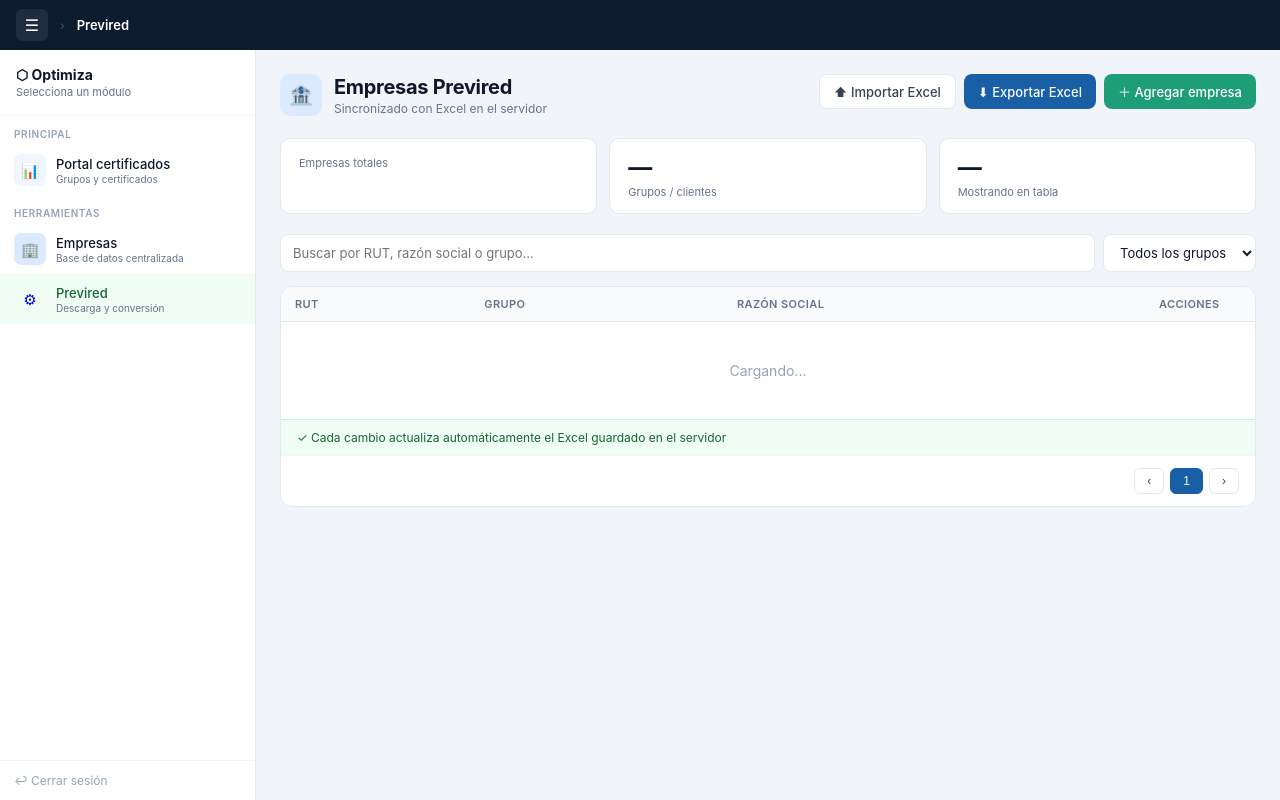
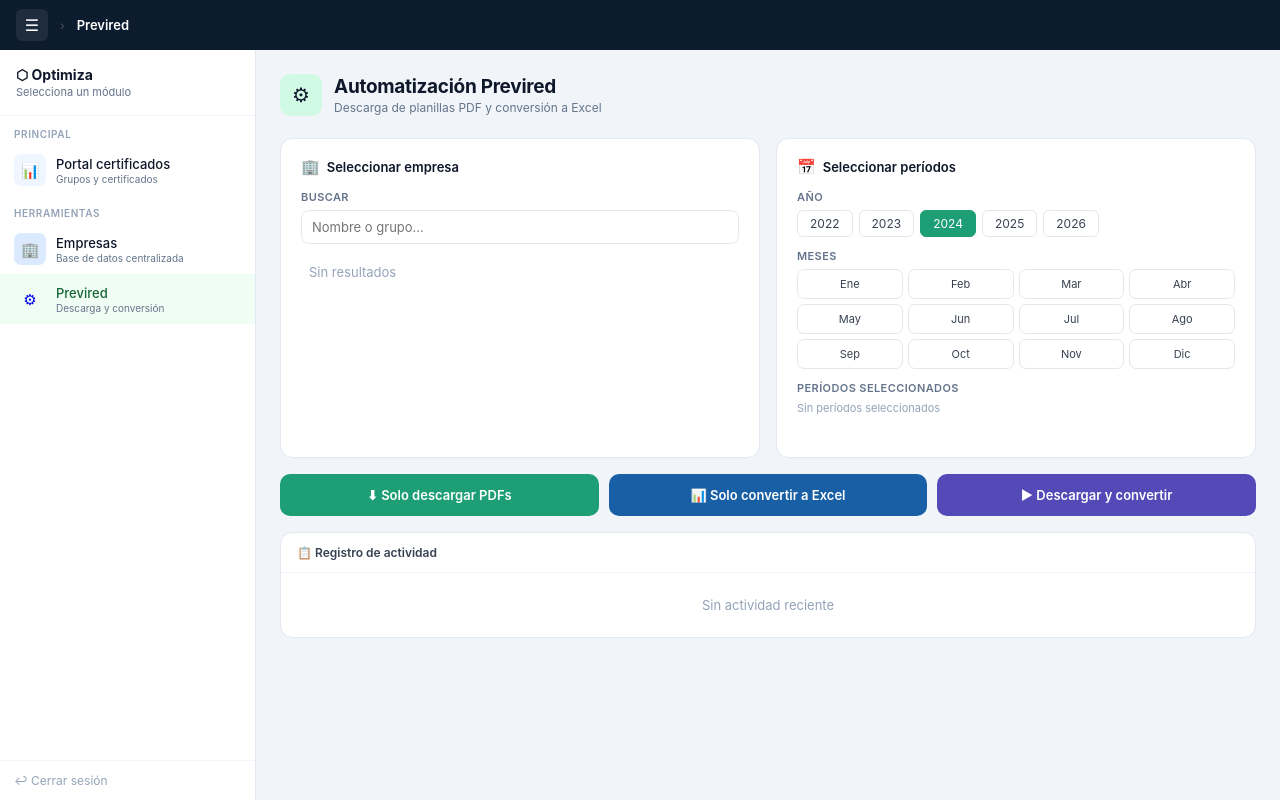
Before and after one commit to EpavezOptimiza/certificados-cotizaciones, a Flask app: template templates/previred.html in a window 1280 px wide. Run offline with Flask 3, Linux system fonts and the light colour scheme; the template is opened without the code that fills it, so the values that code supplies are empty.

Commit message:
feat: reemplazar previred.html con interfaz de automatización (selector empresa, períodos, acciones)

```diff
--- a/templates/previred.html
+++ b/templates/previred.html
@@ -3,7 +3,7 @@
 <head>
 <meta charset="UTF-8">
 <meta name="viewport" content="width=device-width,initial-scale=1">
-<title>Previred — Empresas</title>
+<title>Previred</title>
 <style>
 *{box-sizing:border-box;margin:0;padding:0}
 body{font-family:-apple-system,BlinkMacSystemFont,'Segoe UI',sans-serif;background:#f1f5f9;color:#0f172a;min-height:100vh;display:flex;flex-direction:column}
@@ -28,58 +28,59 @@ body{font-family:-apple-system,BlinkMacSystemFont,'Segoe UI',sans-serif;backgrou
 .nav-item.active .nav-title{color:#166534}
 .nav-item-sub{font-size:10px;color:#64748b;margin-top:1px}
 .panel-footer{margin-top:auto;padding:12px 14px;border-top:1px solid #f1f5f9}
-.logout-link{font-size:12px;color:#94a3b8;cursor:pointer;text-decoration:none;display:flex;align-items:center;gap:5px}
+.logout-link{font-size:12px;color:#94a3b8;text-decoration:none;display:flex;align-items:center;gap:5px}
 .logout-link:hover{color:#dc2626}
 .main-content{flex:1;overflow-y:auto;padding:24px}
-.page{max-width:1100px;margin:0 auto}
-.header{display:flex;align-items:flex-start;justify-content:space-between;margin-bottom:22px;gap:12px}
-.header-left{display:flex;align-items:center;gap:12px}
-.header-icon{width:42px;height:42px;background:#dbeafe;border-radius:10px;display:flex;align-items:center;justify-content:center;font-size:20px;flex-shrink:0}
-.page-title{font-size:20px;font-weight:700;color:#0f172a;letter-spacing:-.3px}
+/* ── CONTENIDO ── */
+.page-header{display:flex;align-items:center;gap:12px;margin-bottom:22px}
+.page-icon{width:42px;height:42px;background:#d1fae5;border-radius:10px;display:flex;align-items:center;justify-content:center;font-size:20px}
+.page-title{font-size:19px;font-weight:700;color:#0f172a;letter-spacing:-.3px}
 .page-sub{font-size:12px;color:#64748b;margin-top:2px}
-.header-actions{display:flex;gap:8px;flex-shrink:0}
-.btn{padding:8px 14px;border-radius:8px;font-size:13px;font-weight:500;cursor:pointer;display:inline-flex;align-items:center;gap:6px;border:none;font-family:inherit;transition:opacity .15s}
-.btn:hover{opacity:.88}
-.btn-primary{background:#1D9E75;color:#fff}
-.btn-blue{background:#185FA5;color:#fff}
-.btn-outline{background:#fff;color:#374151;border:1px solid #e2e8f0}
-.stats{display:grid;grid-template-columns:repeat(3,1fr);gap:12px;margin-bottom:20px}
-.stat{background:#fff;border:1px solid #e2e8f0;border-radius:10px;padding:14px 18px}
-.stat-val{font-size:24px;font-weight:700;color:#0f172a}
-.stat-lbl{font-size:11px;color:#64748b;margin-top:3px}
-.toolbar{display:flex;gap:8px;margin-bottom:14px;flex-wrap:wrap}
-.toolbar input{flex:1;min-width:200px;padding:9px 12px;border:1px solid #e2e8f0;border-radius:8px;font-size:13px;color:#0f172a;background:#fff;outline:none;font-family:inherit}
-.toolbar input:focus{border-color:#185FA5;box-shadow:0 0 0 3px rgba(24,95,165,.1)}
-.toolbar select{padding:9px 12px;border:1px solid #e2e8f0;border-radius:8px;font-size:13px;color:#0f172a;background:#fff;outline:none;font-family:inherit;cursor:pointer}
-.card{background:#fff;border:1px solid #e2e8f0;border-radius:12px;overflow:hidden}
-table{width:100%;border-collapse:collapse;font-size:13px}
-thead tr{background:#f8fafc}
-th{padding:10px 14px;text-align:left;font-weight:600;color:#64748b;font-size:11px;text-transform:uppercase;letter-spacing:.4px;border-bottom:1px solid #e2e8f0}
-td{padding:10px 14px;border-bottom:1px solid #f1f5f9;color:#0f172a;vertical-align:middle}
-tr:last-child td{border-bottom:none}
-tr:hover td{background:#fafbfc}
-.rut-cell{font-family:ui-monospace,monospace;font-size:12px;color:#374151}
-.grupo-badge{display:inline-block;padding:2px 9px;border-radius:20px;font-size:11px;font-weight:500;background:#dbeafe;color:#1e40af}
-.btn-sm{padding:4px 10px;border:1px solid #e2e8f0;border-radius:6px;font-size:11px;cursor:pointer;background:#fff;color:#374151;font-family:inherit;transition:background .1s}
-.btn-sm:hover{background:#f1f5f9}
-.btn-sm-red{border-color:#fecaca;color:#dc2626}
-.btn-sm-red:hover{background:#fef2f2}
-.pager{display:flex;align-items:center;justify-content:space-between;padding:12px 16px;border-top:1px solid #f1f5f9;font-size:12px;color:#64748b}
-.pager-btns{display:flex;gap:6px}
-.pager-btn{padding:5px 12px;border:1px solid #e2e8f0;border-radius:6px;font-size:12px;cursor:pointer;background:#fff;color:#374151}
-.pager-btn:hover{background:#f1f5f9}
-.pager-btn.active{background:#185FA5;color:#fff;border-color:#185FA5}
-.sync-bar{display:flex;align-items:center;gap:8px;padding:10px 16px;background:#f0fdf4;border-top:1px solid #bbf7d0;font-size:12px;color:#166534}
-.modal-bg{display:none;position:fixed;inset:0;background:rgba(0,0,0,.35);z-index:100;align-items:center;justify-content:center}
-.modal-bg.open{display:flex}
-.modal{background:#fff;border-radius:14px;padding:24px;width:460px;max-width:95vw}
-.modal-title{font-size:16px;font-weight:700;margin-bottom:18px;color:#0f172a}
-.field{margin-bottom:14px}
-.field label{display:block;font-size:12px;font-weight:600;color:#64748b;margin-bottom:6px;text-transform:uppercase;letter-spacing:.4px}
-.field input{width:100%;padding:9px 12px;border:1px solid #e2e8f0;border-radius:8px;font-size:14px;color:#0f172a;outline:none;font-family:inherit}
-.field input:focus{border-color:#185FA5;box-shadow:0 0 0 3px rgba(24,95,165,.1)}
-.modal-actions{display:flex;gap:8px;margin-top:18px}
-.empty{text-align:center;padding:40px;color:#94a3b8;font-size:14px}
+.grid2{display:grid;grid-template-columns:1fr 1fr;gap:16px;margin-bottom:16px}
+.card{background:#fff;border:1px solid #e2e8f0;border-radius:12px;padding:18px 20px}
+.card-title{font-size:13px;font-weight:600;color:#0f172a;margin-bottom:14px;display:flex;align-items:center;gap:7px}
+.card-title span{font-size:15px}
+.field{margin-bottom:12px}
+.field label{display:block;font-size:11px;font-weight:600;color:#64748b;text-transform:uppercase;letter-spacing:.4px;margin-bottom:6px}
+.field input,.field select{width:100%;padding:8px 10px;border:1px solid #e2e8f0;border-radius:8px;font-size:13px;color:#0f172a;background:#fff;font-family:inherit;outline:none}
+.field input:focus,.field select:focus{border-color:#1D9E75;box-shadow:0 0 0 3px rgba(29,158,117,.1)}
+.empresa-list{display:flex;flex-direction:column;gap:4px;max-height:220px;overflow-y:auto}
+.emp-row{display:flex;align-items:center;justify-content:space-between;padding:9px 12px;border:1px solid #e2e8f0;border-radius:8px;cursor:pointer;transition:all .12s}
+.emp-row:hover{background:#f8fafc}
+.emp-row.selected{border-color:#1D9E75;background:#f0fdf4}
+.emp-name{font-size:13px;font-weight:500;color:#0f172a}
+.emp-rut{font-size:11px;color:#64748b;font-family:monospace}
+.emp-row.selected .emp-name{color:#166534}
+.check{font-size:14px;color:#1D9E75;opacity:0}
+.emp-row.selected .check{opacity:1}
+.anio-row{display:flex;gap:6px;margin-bottom:10px;flex-wrap:wrap}
+.anio-btn{padding:5px 12px;border:1px solid #e2e8f0;border-radius:6px;font-size:12px;cursor:pointer;background:#fff;color:#374151;transition:all .12s}
+.anio-btn.sel{background:#1D9E75;color:#fff;border-color:#1D9E75}
+.meses-grid{display:grid;grid-template-columns:repeat(4,1fr);gap:5px;margin-bottom:10px}
+.mes-btn{padding:7px 4px;border:1px solid #e2e8f0;border-radius:7px;font-size:11px;text-align:center;cursor:pointer;background:#fff;color:#374151;transition:all .12s}
+.mes-btn:hover{background:#f8fafc}
+.mes-btn.sel{background:#1D9E75;color:#fff;border-color:#1D9E75;font-weight:500}
+.tags-wrap{display:flex;flex-wrap:wrap;gap:4px;min-height:26px}
+.tag{display:inline-flex;align-items:center;gap:4px;padding:3px 8px;background:#d1fae5;border-radius:20px;font-size:11px;color:#065f46;font-weight:500}
+.actions-row{display:grid;grid-template-columns:1fr 1fr 1fr;gap:10px;margin-bottom:16px}
+.btn-action{padding:13px;border-radius:10px;font-size:13px;font-weight:600;cursor:pointer;display:flex;align-items:center;justify-content:center;gap:8px;border:none;font-family:inherit;transition:opacity .15s}
+.btn-action:hover{opacity:.88}
+.btn-dl{background:#1D9E75;color:#fff}
+.btn-conv{background:#185FA5;color:#fff}
+.btn-both{background:#534AB7;color:#fff}
+.log-card{background:#fff;border:1px solid #e2e8f0;border-radius:12px;overflow:hidden}
+.log-header{padding:12px 16px;border-bottom:1px solid #f1f5f9;font-size:12px;font-weight:600;color:#374151;display:flex;align-items:center;gap:6px}
+.log-body{padding:4px 0;max-height:200px;overflow-y:auto}
+.log-line{display:flex;align-items:flex-start;gap:10px;padding:8px 16px;border-bottom:1px solid #f9fafb;font-size:12px}
+.log-line:last-child{border-bottom:none}
+.log-dot{width:7px;height:7px;border-radius:50%;margin-top:3px;flex-shrink:0}
+.dot-ok{background:#1D9E75}
+.dot-warn{background:#d97706}
+.dot-info{background:#185FA5}
+.dot-err{background:#dc2626}
+.log-text{color:#374151;flex:1}
+.log-time{color:#94a3b8;font-size:11px;white-space:nowrap}
+.log-empty{padding:20px;text-align:center;color:#94a3b8;font-size:13px}
 #toast{position:fixed;bottom:24px;right:24px;background:#0f172a;color:#fff;padding:10px 18px;border-radius:8px;font-size:13px;opacity:0;transition:opacity .3s;z-index:200;pointer-events:none}
 #toast.show{opacity:1}
 </style>
@@ -87,12 +88,13 @@ tr:hover td{background:#fafbfc}
 <body>
 
 <div class="topnav">
-  <button class="toggle-btn" onclick="togglePanel()" id="toggle-btn" title="Menú">☰</button>
+  <button class="toggle-btn" onclick="togglePanel()" id="toggle-btn">☰</button>
   <span class="nav-sep">›</span>
   <span class="nav-cur">Previred</span>
 </div>
 
 <div class="layout">
+  <!-- Panel lateral -->
   <div class="side-panel open" id="side-panel">
     <div class="panel-inner">
       <div class="panel-header">
@@ -119,76 +121,81 @@ tr:hover td{background:#fafbfc}
     </div>
   </div>
 
+  <!-- Contenido -->
   <div class="main-content">
-  <div class="page">
-  <div class="header">
-    <div class="header-left">
-      <div class="header-icon">🏦</div>
+    <div class="page-header">
+      <div class="page-icon">⚙</div>
       <div>
-        <div class="page-title">Empresas Previred</div>
-        <div class="page-sub" id="sync-label">Sincronizado con Excel en el servidor</div>
-      </div>
-    </div>
-    <div class="header-actions">
-      <button class="btn btn-outline" onclick="document.getElementById('input-import').click()">⬆ Importar Excel</button>
-      <button class="btn btn-blue" onclick="exportar()">⬇ Exportar Excel</button>
-      <button class="btn btn-primary" onclick="abrirModal()">＋ Agregar empresa</button>
-      <input type="file" id="input-import" accept=".xlsx" style="display:none" onchange="importar(this)">
+        <div class="page-title">Automatización Previred</div>
+        <div class="page-sub">Descarga de planillas PDF y conversión a Excel</div>
       </div>
     </div>
 
-  <div class="stats">
-    <div class="stat"><div class="stat-val" id="stat-total">—</div><div class="stat-lbl">Empresas totales</div></div>
-    <div class="stat"><div class="stat-val" id="stat-grupos">—</div><div class="stat-lbl">Grupos / clientes</div></div>
-    <div class="stat"><div class="stat-val" id="stat-mostrando">—</div><div class="stat-lbl">Mostrando en tabla</div></div>
+    <div class="grid2">
+      <!-- Empresa -->
+      <div class="card">
+        <div class="card-title"><span>🏢</span> Seleccionar empresa</div>
+        <div class="field">
+          <label>Buscar</label>
+          <input id="emp-buscar" placeholder="Nombre o grupo..." oninput="filtrarEmpresas()">
+        </div>
+        <div class="empresa-list" id="emp-list">
+          <div style="color:#94a3b8;font-size:13px;padding:8px">Cargando empresas...</div>
+        </div>
       </div>
 
-  <div class="toolbar">
-    <input id="buscar" placeholder="Buscar por RUT, razón social o grupo..." oninput="buscar()">
-    <select id="filtro-grupo" onchange="buscar()">
-      <option value="">Todos los grupos</option>
-    </select>
+      <!-- Períodos -->
+      <div class="card">
+        <div class="card-title"><span>📅</span> Seleccionar períodos</div>
+        <div class="field">
+          <label>Año</label>
+          <div class="anio-row" id="anio-row">
+            <div class="anio-btn" onclick="selAnio(this)">2022</div>
+            <div class="anio-btn" onclick="selAnio(this)">2023</div>
+            <div class="anio-btn sel" onclick="selAnio(this)">2024</div>
+            <div class="anio-btn" onclick="selAnio(this)">2025</div>
+            <div class="anio-btn" onclick="selAnio(this)">2026</div>
           </div>
-
-  <div class="card">
-    <table>
-      <thead>
-        <tr>
-          <th>RUT</th>
-          <th>Grupo</th>
-          <th>Razón Social</th>
-          <th style="width:110px">Acciones</th>
-        </tr>
-      </thead>
-      <tbody id="tbody">
-        <tr><td colspan="4" class="empty">Cargando...</td></tr>
-      </tbody>
-    </table>
-    <div class="sync-bar">
-      ✓ Cada cambio actualiza automáticamente el Excel guardado en el servidor
         </div>
-    <div class="pager">
-      <span id="pager-info"></span>
-      <div class="pager-btns">
-        <button class="pager-btn" onclick="cambiarPag(-1)">‹</button>
-        <button class="pager-btn active" id="pag-num">1</button>
-        <button class="pager-btn" onclick="cambiarPag(1)">›</button>
+        <div class="field">
+          <label>Meses</label>
+          <div class="meses-grid">
+            <div class="mes-btn" onclick="toggleMes(this)" data-mes="01">Ene</div>
+            <div class="mes-btn" onclick="toggleMes(this)" data-mes="02">Feb</div>
+            <div class="mes-btn" onclick="toggleMes(this)" data-mes="03">Mar</div>
+            <div class="mes-btn" onclick="toggleMes(this)" data-mes="04">Abr</div>
+            <div class="mes-btn" onclick="toggleMes(this)" data-mes="05">May</div>
+            <div class="mes-btn" onclick="toggleMes(this)" data-mes="06">Jun</div>
+            <div class="mes-btn" onclick="toggleMes(this)" data-mes="07">Jul</div>
+            <div class="mes-btn" onclick="toggleMes(this)" data-mes="08">Ago</div>
+            <div class="mes-btn" onclick="toggleMes(this)" data-mes="09">Sep</div>
+            <div class="mes-btn" onclick="toggleMes(this)" data-mes="10">Oct</div>
+            <div class="mes-btn" onclick="toggleMes(this)" data-mes="11">Nov</div>
+            <div class="mes-btn" onclick="toggleMes(this)" data-mes="12">Dic</div>
+          </div>
+        </div>
+        <div class="field">
+          <label>Períodos seleccionados</label>
+          <div class="tags-wrap" id="tags-wrap">
+            <span style="font-size:11px;color:#94a3b8">Sin períodos seleccionados</span>
           </div>
         </div>
       </div>
-  </div><!-- fin main-content -->
-</div><!-- fin layout -->
+    </div>
 
-<!-- Modal agregar/editar -->
-<div class="modal-bg" id="modal-bg" onclick="if(event.target===this)cerrarModal()">
-  <div class="modal">
-    <div class="modal-title" id="modal-title">Agregar empresa</div>
-    <div class="field"><label>RUT</label><input id="m-rut" placeholder="76.098.152-4"></div>
-    <div class="field"><label>Grupo</label><input id="m-grupo" placeholder="BURSAN"></div>
-    <div class="field"><label>Razón Social</label><input id="m-razon" placeholder="Nombre completo de la empresa"></div>
-    <div class="modal-actions">
-      <button class="btn btn-primary" onclick="guardar()">Guardar</button>
-      <button class="btn btn-outline" onclick="cerrarModal()">Cancelar</button>
+    <!-- Acciones -->
+    <div class="actions-row">
+      <button class="btn-action btn-dl" onclick="accion('descargar')">⬇ Solo descargar PDFs</button>
+      <button class="btn-action btn-conv" onclick="accion('convertir')">📊 Solo convertir a Excel</button>
+      <button class="btn-action btn-both" onclick="accion('ambos')">▶ Descargar y convertir</button>
+    </div>
+
+    <!-- Log -->
+    <div class="log-card">
+      <div class="log-header">📋 Registro de actividad</div>
+      <div class="log-body" id="log-body">
+        <div class="log-empty">Sin actividad reciente</div>
+      </div>
     </div>
   </div>
 </div>
@@ -196,128 +203,97 @@ tr:hover td{background:#fafbfc}
 <div id="toast"></div>
 
 <script>
-let _pag=1, _perPag=20, _total=0, _editId=null, _q='', _g='';
 let _panelOpen=true;
+let _empresas=[], _empSel=null;
+let _anio='2024';
+
 function togglePanel(){
   _panelOpen=!_panelOpen;
   document.getElementById('side-panel').classList.toggle('open',_panelOpen);
   document.getElementById('toggle-btn').textContent=_panelOpen?'✕':'☰';
 }
 
-async function cargar(){
-  const params = new URLSearchParams({q:_q, grupo:_g, page:_pag, per_page:_perPag});
-  const res = await fetch('/api/previred/empresas?'+params);
-  const data = await res.json();
-  _total = data.total;
-
-  document.getElementById('stat-total').textContent = data.total;
-  document.getElementById('stat-mostrando').textContent = data.items.length;
-
-  // Grupos
-  const sel = document.getElementById('filtro-grupo');
-  const curG = sel.value;
-  sel.innerHTML = '<option value="">Todos los grupos</option>' +
-    data.grupos.map(g=>`<option value="${g}" ${g===curG?'selected':''}>${g}</option>`).join('');
-  document.getElementById('stat-grupos').textContent = data.grupos.length;
-
-  // Tabla
-  const tb = document.getElementById('tbody');
-  if(!data.items.length){
-    tb.innerHTML = '<tr><td colspan="4" class="empty">Sin resultados</td></tr>';
-  } else {
-    tb.innerHTML = data.items.map(e=>`
-      <tr>
-        <td class="rut-cell">${e.rut}</td>
-        <td><span class="grupo-badge">${e.grupo||'—'}</span></td>
-        <td>${e.razon_social||'—'}</td>
-        <td>
-          <button class="btn-sm" onclick="editar(${e.id},'${esc(e.rut)}','${esc(e.grupo)}','${esc(e.razon_social)}')">✏ Editar</button>
-          <button class="btn-sm btn-sm-red" onclick="eliminar(${e.id})">✕</button>
-        </td>
-      </tr>`).join('');
+async function cargarEmpresas(){
+  const res=await fetch('/api/previred/empresas?per_page=500');
+  const data=await res.json();
+  _empresas=data.items||[];
+  renderEmpresas(_empresas);
 }
 
-  const totalPags = Math.ceil(_total/_perPag)||1;
-  document.getElementById('pager-info').textContent = `Mostrando ${(_pag-1)*_perPag+1}–${Math.min(_pag*_perPag,_total)} de ${_total}`;
-  document.getElementById('pag-num').textContent = `${_pag} / ${totalPags}`;
+function renderEmpresas(list){
+  const el=document.getElementById('emp-list');
+  if(!list.length){el.innerHTML='<div style="color:#94a3b8;font-size:13px;padding:8px">Sin resultados</div>';return;}
+  el.innerHTML=list.slice(0,80).map(e=>`
+    <div class="emp-row" onclick="selEmp(this,'${esc(e.rut)}','${esc(e.razon_social)}','${esc(e.grupo)}')" data-rut="${esc(e.rut)}">
+      <div>
+        <div class="emp-name">${e.razon_social||e.grupo}</div>
+        <div class="emp-rut">${e.rut} · ${e.grupo}</div>
+      </div>
+      <span class="check">✓</span>
+    </div>`).join('');
 }
 
-function esc(s){ return String(s||'').replace(/'/g,"\\'"); }
-
-function buscar(){
-  _q = document.getElementById('buscar').value;
-  _g = document.getElementById('filtro-grupo').value;
-  _pag = 1;
-  cargar();
+function filtrarEmpresas(){
+  const q=document.getElementById('emp-buscar').value.toLowerCase();
+  if(!q){renderEmpresas(_empresas);return;}
+  renderEmpresas(_empresas.filter(e=>
+    (e.razon_social||'').toLowerCase().includes(q)||
+    (e.grupo||'').toLowerCase().includes(q)||
+    (e.rut||'').toLowerCase().includes(q)
+  ));
 }
 
-function cambiarPag(d){
-  const totalPags = Math.ceil(_total/_perPag)||1;
-  _pag = Math.max(1, Math.min(totalPags, _pag+d));
-  cargar();
+function selEmp(el,rut,razon,grupo){
+  document.querySelectorAll('.emp-row').forEach(r=>r.classList.remove('selected'));
+  el.classList.add('selected');
+  _empSel={rut,razon,grupo};
 }
 
-function abrirModal(id=null, rut='', grupo='', razon=''){
-  _editId = id;
-  document.getElementById('modal-title').textContent = id ? 'Editar empresa' : 'Agregar empresa';
-  document.getElementById('m-rut').value = rut;
-  document.getElementById('m-grupo').value = grupo;
-  document.getElementById('m-razon').value = razon;
-  document.getElementById('modal-bg').classList.add('open');
-  document.getElementById('m-rut').focus();
+function selAnio(el){
+  document.querySelectorAll('.anio-btn').forEach(b=>b.classList.remove('sel'));
+  el.classList.add('sel');
+  _anio=el.textContent;
+  updateTags();
 }
 
-function cerrarModal(){ document.getElementById('modal-bg').classList.remove('open'); }
-
-function editar(id,rut,grupo,razon){ abrirModal(id,rut,grupo,razon); }
-
-async function guardar(){
-  const body = {
-    rut: document.getElementById('m-rut').value.trim(),
-    grupo: document.getElementById('m-grupo').value.trim(),
-    razon_social: document.getElementById('m-razon').value.trim()
-  };
-  if(!body.rut){ toast('El RUT es obligatorio'); return; }
-  const url = _editId ? `/api/previred/empresas/${_editId}` : '/api/previred/empresas';
-  const method = _editId ? 'PUT' : 'POST';
-  const res = await fetch(url, {method, headers:{'Content-Type':'application/json'}, body:JSON.stringify(body)});
-  const data = await res.json();
-  if(data.ok){ cerrarModal(); cargar(); toast(_editId?'Empresa actualizada':'Empresa agregada'); }
-  else toast(data.error||'Error');
+function toggleMes(el){
+  el.classList.toggle('sel');
+  updateTags();
 }
 
-async function eliminar(id){
-  if(!confirm('¿Eliminar esta empresa?')) return;
-  await fetch(`/api/previred/empresas/${id}`, {method:'DELETE'});
-  cargar();
-  toast('Empresa eliminada');
+function updateTags(){
+  const meses=[...document.querySelectorAll('.mes-btn.sel')];
+  const wrap=document.getElementById('tags-wrap');
+  if(!meses.length){wrap.innerHTML='<span style="font-size:11px;color:#94a3b8">Sin períodos seleccionados</span>';return;}
+  wrap.innerHTML=meses.map(m=>`<span class="tag">${m.textContent} ${_anio}</span>`).join('');
 }
 
-function exportar(){ window.location='/api/previred/empresas/export'; }
-
-async function importar(input){
-  const file = input.files[0];
-  if(!file) return;
-  const reemplazar = confirm('¿Reemplazar las empresas existentes?\n\nAceptar = reemplaza todo\nCancelar = solo agrega/actualiza');
-  const fd = new FormData();
-  fd.append('file', file);
-  fd.append('reemplazar', reemplazar ? '1' : '0');
-  toast('Importando...');
-  const res = await fetch('/api/previred/empresas/import', {method:'POST', body:fd});
-  const data = await res.json();
-  input.value = '';
-  if(data.ok){ cargar(); toast(`${data.importadas} empresas importadas`); }
-  else toast(data.error||'Error al importar');
+function accion(tipo){
+  if(!_empSel){toast('Selecciona una empresa primero');return;}
+  const meses=[...document.querySelectorAll('.mes-btn.sel')].map(m=>m.dataset.mes);
+  if(!meses.length){toast('Selecciona al menos un período');return;}
+  const labels={'descargar':'Descargar PDFs','convertir':'Convertir a Excel','ambos':'Descargar y convertir'};
+  addLog('info',`Iniciando: ${labels[tipo]} — ${_empSel.razon_social} (${meses.length} período${meses.length>1?'s':''})`);
+  toast(`Función en desarrollo — próximamente disponible en el portal`);
 }
 
-function toast(msg){
-  const el = document.getElementById('toast');
-  el.textContent = msg;
-  el.classList.add('show');
-  setTimeout(()=>el.classList.remove('show'), 2800);
+function addLog(tipo, msg){
+  const el=document.getElementById('log-body');
+  const empty=el.querySelector('.log-empty');
+  if(empty)empty.remove();
+  const now=new Date();
+  const h=String(now.getHours()).padStart(2,'0')+':'+String(now.getMinutes()).padStart(2,'0');
+  const div=document.createElement('div');
+  div.className='log-line';
+  const dots={ok:'dot-ok',warn:'dot-warn',info:'dot-info',err:'dot-err'};
+  div.innerHTML=`<div class="log-dot ${dots[tipo]||'dot-info'}"></div><div class="log-text">${msg}</div><div class="log-time">${h}</div>`;
+  el.insertBefore(div,el.firstChild);
 }
 
-cargar();
+function esc(s){return String(s||'').replace(/'/g,"\\'")}
+function toast(msg){const el=document.getElementById('toast');el.textContent=msg;el.classList.add('show');setTimeout(()=>el.classList.remove('show'),3000)}
+
+cargarEmpresas();
 </script>
 </body>
 </html>
```
Lines whose indentation alone changed are shown as unchanged.
